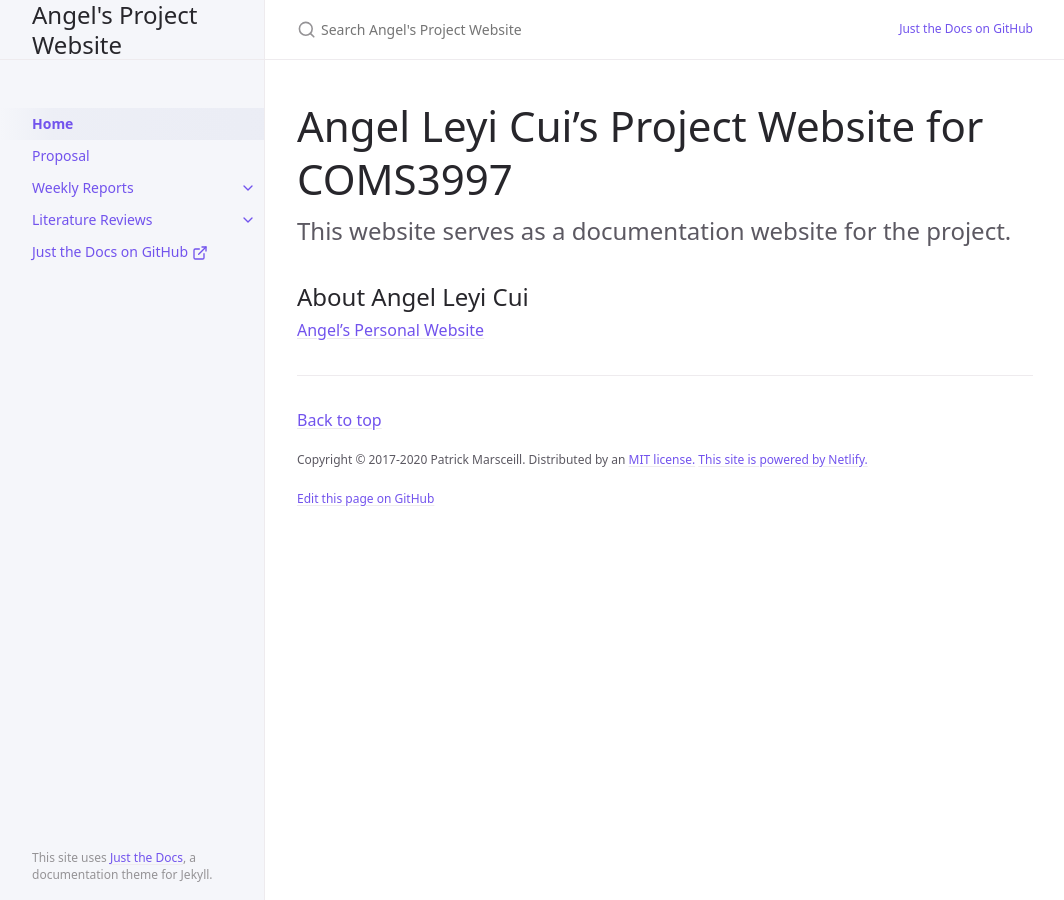
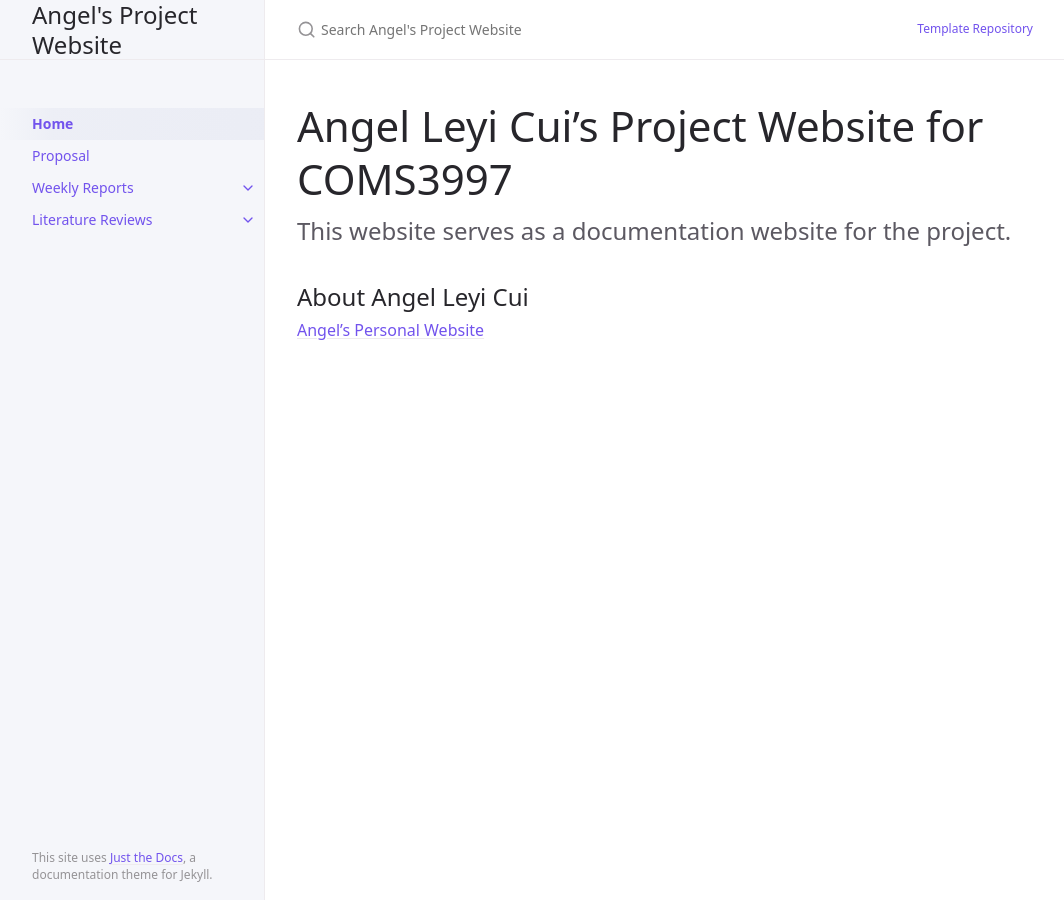
Before and after one commit to COMS-BC3997-SP23/website-LeyiCui-Angel, a Jekyll site: the page built from index.md, in a window 1280 px wide. Shown: the whole page, without its empty margins (107-1171 px from the left). Built offline with Jekyll 4.4.1, drawn with Linux system fonts in a browser that asks for light colours; part of the change alters nothing that is shown.

Commit message:
Update _config.yml

```diff
--- a/_config.yml
+++ b/_config.yml
@@ -1,19 +1,3 @@
-# Welcome to Jekyll!
-#
-# This config file is meant for settings that affect your whole site, values
-# which you are expected to set up once and rarely edit after that. If you find
-# yourself editing these this file very often, consider using Jekyll's data files
-# feature for the data you need to update frequently.
-#
-# For technical reasons, this file is *NOT* reloaded automatically when you use
-# 'jekyll serve'. If you change this file, please restart the server process.
-
-# Site settings
-# These are used to personalize your new site. If you look in the HTML files,
-# you will see them accessed via {{ site.title }}, {{ site.github_repo }}, and so on.
-# You can create any custom variable you would like, and they will be accessible
-# in the templates via {{ site.myvariable }}.
-
 title: Angel's Project Website
 description: This is the Angel's project website for COMS3007
 theme: just-the-docs
@@ -24,158 +8,3 @@ aux_links: # remove if you don't want this link to appear on your pages
   Template Repository: https://github.com/LeyiCui-Angel/website-LeyiCui-Angel
 
 permalink: pretty
-
-exclude:
- # from https://github.com/jekyll/jekyll/blob/master/lib/site_template/_config.yml:
-   - .sass-cache/
-   - .jekyll-cache/
-   - gemfiles/
-   - Gemfile
-   - Gemfile.lock
-   - node_modules/
-   - vendor/bundle/
-   - vendor/cache/
-   - vendor/gems/
-   - vendor/ruby/
- # specific to the theme website:
-   - bin/
-   - lib/
-   - "*.gemspec"
-   - "*.gem"
-   - LICENSE.txt
-   - package.json
-   - package-lock.json
-   - Rakefile
-   - README.md
-
-# Set a path/url to a logo that will be displayed instead of the title
-#logo: "/assets/images/just-the-docs.png"
-
-# Enable or disable the site search
-# Supports true (default) or false
-search_enabled: true
-search:
-  # Split pages into sections that can be searched individually
-  # Supports 1 - 6, default: 2
-  heading_level: 2
-  # Maximum amount of previews per search result
-  # Default: 3
-  previews: 2
-  # Maximum amount of words to display before a matched word in the preview
-  # Default: 5
-  preview_words_before: 3
-  # Maximum amount of words to display after a matched word in the preview
-  # Default: 10
-  preview_words_after: 3
-  # Set the search token separator
-  # Default: /[\s\-/]+/
-  # Example: enable support for hyphenated search words
-  tokenizer_separator: /[\s/]+/
-  # Display the relative url in search results
-  # Supports true (default) or false
-  rel_url: true
-  # Enable or disable the search button that appears in the bottom right corner of every page
-  # Supports true or false (default)
-  button: false
-
-# For copy button on code
-enable_copy_code_button: true
-
-# To disable support for mermaid diagrams (https://mermaid.js.org),
-# comment out the `mermaid` and `version` keys below
-# By default, consuming the theme as a gem leaves mermaid disabled; it is opt-in
-mermaid:
-  # Version of mermaid library
-  # Pick an available version from https://cdn.jsdelivr.net/npm/mermaid/
-  version: "9.1.6"
-  # Put any additional configuration, such as setting the theme, in _includes/mermaid_config.js
-  # See also docs/ui-components/code
-  # To load mermaid from a local file use the `path` key to specify the location of the library instead; e.g.
-  # path: "/assets/js/mermaid.min.js"
-
-# Enable or disable heading anchors
-heading_anchors: true
-
-# Aux links for the upper right navigation
-aux_links:
-  "Just the Docs on GitHub":
-    - "//github.com/just-the-docs/just-the-docs"
-
-# Makes Aux links open in a new tab. Default is false
-aux_links_new_tab: false
-
-# Sort order for navigation links
-# nav_sort: case_insensitive # default, equivalent to nil
-nav_sort: case_sensitive # Capital letters sorted before lowercase
-
-# External navigation links
-nav_external_links:
-  - title: Just the Docs on GitHub
-    url: https://github.com/just-the-docs/just-the-docs
-
-# Footer content
-# appears at the bottom of every page's main content
-
-# Back to top link
-back_to_top: true
-back_to_top_text: "Back to top"
-
-footer_content: "Copyright &copy; 2017-2020 Patrick Marsceill. Distributed by an <a href=\"https://github.com/just-the-docs/just-the-docs/tree/main/LICENSE.txt\">MIT license.</a> <a href=\"https://www.netlify.com/\">This site is powered by Netlify.</a>"
-
-# Footer last edited timestamp
-last_edit_timestamp: true # show or hide edit time - page must have `last_modified_date` defined in the frontmatter
-last_edit_time_format: "%b %e %Y at %I:%M %p" # uses ruby's time format: https://ruby-doc.org/stdlib-2.7.0/libdoc/time/rdoc/Time.html
-
-
-
-# Footer "Edit this page on GitHub" link text
-gh_edit_link: true # show or hide edit this page link
-gh_edit_link_text: "Edit this page on GitHub"
-gh_edit_repository: "https://github.com/just-the-docs/just-the-docs" # the github URL for your repo
-gh_edit_branch: "main" # the branch that your docs is served from
-# gh_edit_source: docs # the source that your files originate from
-gh_edit_view_mode: "tree" # "tree" or "edit" if you want the user to jump into the editor immediately
-
-# Color scheme currently only supports "dark", "light"/nil (default), or a custom scheme that you define
-color_scheme: nil
-
-callouts_level: quiet # or loud
-callouts:
-  highlight:
-    color: yellow
-  important:
-    title: Important
-    color: blue
-  new:
-    title: New
-    color: green
-  note:
-    title: Note
-    color: purple
-  warning:
-    title: Warning
-    color: red
-
-# Google Analytics Tracking (optional)
-# Supports a CSV of tracking ID strings (eg. "UA-1234567-89,G-1AB234CDE5")
-# Note: the main Just the Docs site does *not* use Google Analytics.
-# ga_tracking: UA-2709176-10,G-5FG1HLH3XQ
-# ga_tracking_anonymize_ip: true # Use GDPR compliant Google Analytics settings (true/nil by default)
-
-plugins:
-  - jekyll-seo-tag
-
-kramdown:
-  syntax_highlighter_opts:
-    block:
-      line_numbers: false
-
-compress_html:
-  clippings: all
-  comments: all
-  endings: all
-  startings: []
-  blanklines: false
-  profile: false
-  # ignore:
-  #   envs: all
```
